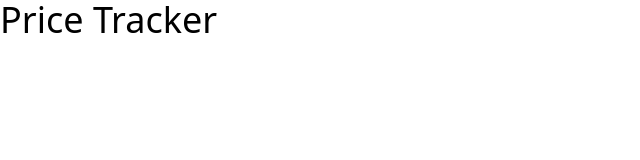
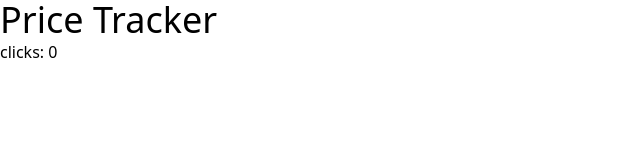
Before and after one commit to asilor/pricetracker, an Astro site: page / in a window 1280 px wide. Shown: the full height of the page, 0-640 px from the left. Built offline with nearby package versions, Linux system fonts and the light colour scheme; Astro itself is replaced by a stand-in of ours.

Commit message:
add client counter

```diff
--- /dev/null
+++ b/src/components/Counter.svelte
@@ -0,0 +1,11 @@
+<script lang="ts">
+	let count = 0;
+
+	function increment() {
+		count += 1;
+	}
+</script>
+
+<button on:click={increment}>
+	clicks: {count}
+</button>
--- a/src/pages/index.astro
+++ b/src/pages/index.astro
@@ -1,7 +1,9 @@
 ---
 import Layout from '@/layouts/Layout.astro';
+import Counter from '@/components/Counter.svelte';
 ---
 
 <Layout>
 	<h1 class="text-4xl">Price Tracker</h1>
+	<Counter client:idle />
 </Layout>
```
